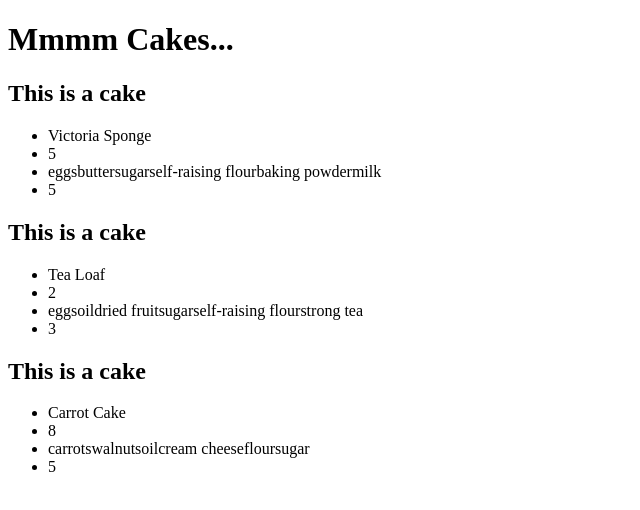
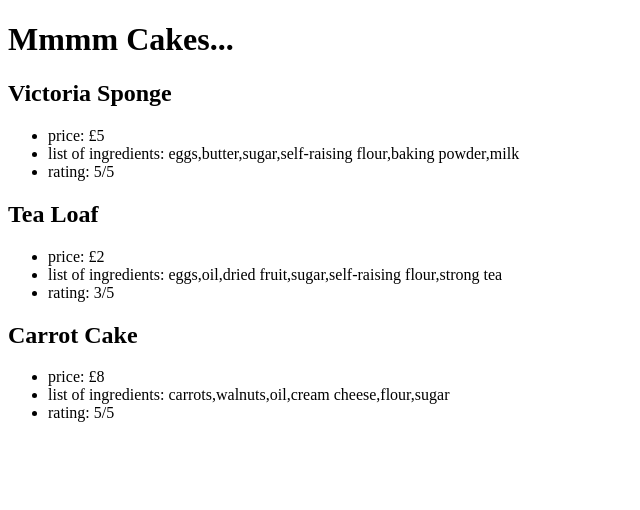
Before and after one commit to sarahabdulle1/bakery_lab, a React (Create React App) app: page / in a window 1280 px wide. Shown: the top 510 px of the page, without its empty margins (0-640 px from the left). Built offline with nearby package versions, Linux system fonts and the light colour scheme.

Commit message:
attempted to reformat list unsuccessfully and created extension note doc

```diff
--- a/src/cake/Cake.js
+++ b/src/cake/Cake.js
@@ -1,13 +1,31 @@
 const Cake = ({cake}) => {
+  const ingredients = cake.ingredients;
+  const formattedIngredients = ingredients.toString();
+
+  // display ingredients array as a list
+  const formatIngredientsAsList = () => {
+    const ingredientList = document.querySelector("#ingredientsList")
+
+    for(let i = 0; i < ingredients.length; i++){
+        const displayIngredient = document.createElement("li");
+        displayIngredient.innerText = i;
+        ingredientList.appendChild(displayIngredient);
+        console.log(displayIngredient);
+      }
+
+    return ingredientList;
+  }
+
 
   return (
     <>
-        <h2>This is a cake</h2>
+        <h2>{cake.cakeName}</h2>
           <ul>
-            <li>{cake.cakeName}</li>
-            <li>{cake.price}</li>
-            <li>{cake.ingredients}</li>
-            <li>{cake.rating}</li>
+            <li>price: £{cake.price}</li>
+            <li>list of ingredients: {formattedIngredients}</li>
+              <ul id="ingredientsList">
+              </ul>
+            <li>rating: {cake.rating}/5</li>
           </ul>
     </>
   )
--- a/src/cake/CakeContainer.js
+++ b/src/cake/CakeContainer.js
@@ -51,6 +51,7 @@ const CakeContainer = () => {
 	// adding new Cakes to new CakeList
 	const newCakeList = listOfCakes.map(cake => cake);
 
+
 	console.log(newCakeList);
   	return (
 		<>
```
Also changed, not shown: 2 other files (tests, documents, lock files or other folders).
